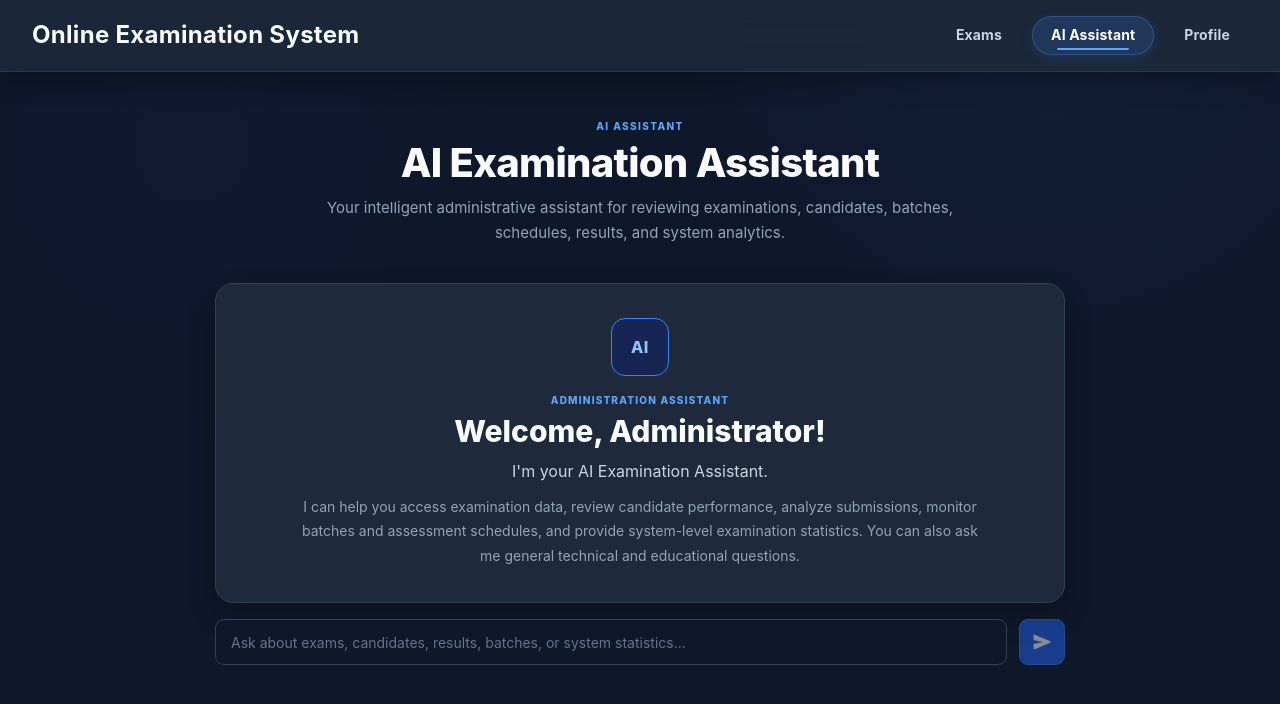
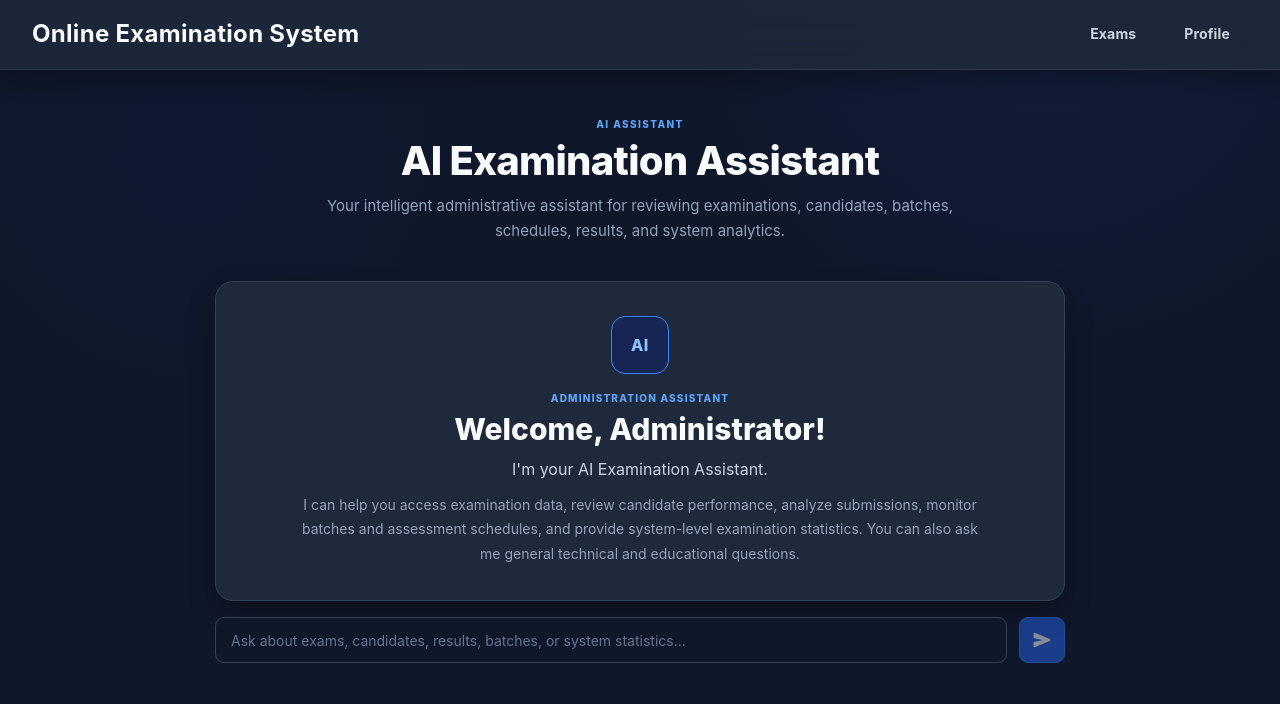
Before and after one commit to pranil29more/OnlineExaminationSystem, a React app in the folder frontend/: page /chatbot in a window 1280 px wide. Shown: the top 704 px of the page. Built offline with nearby package versions, Linux system fonts and the light colour scheme; the HTML template or start-up script is replaced by a standard one.

Commit message:
Admin-only AI Assistant tab

```diff
--- a/frontend/src/components/Navbar.jsx
+++ b/frontend/src/components/Navbar.jsx
@@ -65,7 +65,6 @@ function Navbar() {
 
         return (
             location.pathname === "/exams" ||
-
             location.pathname.startsWith("/exam/")
         );
 
@@ -75,7 +74,6 @@ function Navbar() {
 
         return (
             location.pathname === "/results" ||
-
             location.pathname.startsWith("/result/")
         );
 
@@ -85,7 +83,6 @@ function Navbar() {
 
         return (
             location.pathname === "/create-exam" ||
-
             (
                 location.pathname === "/add-question" &&
                 location.state?.from !== "edit-exam"
@@ -185,6 +182,8 @@ function Navbar() {
                 )}
 
 
+                {role === "Admin" && (
+
                     <button
                         type="button"
                         className={navClass(
@@ -196,6 +195,8 @@ function Navbar() {
                     >
                         AI Assistant
                     </button>
+
+                )}
 
 
                 <button
--- a/frontend/src/services/api.js
+++ b/frontend/src/services/api.js
@@ -1,4 +1,4 @@
-// const API_BASE_URL = "https://onlineexaminationsystem-igz3.onrender.com";
-const API_BASE_URL = "http://127.0.0.1:5000";
+const API_BASE_URL = "https://onlineexaminationsystem-igz3.onrender.com";
+// const API_BASE_URL = "http://127.0.0.1:5000";
 
 export default API_BASE_URL;
```
Lines whose indentation alone changed are shown as unchanged.
